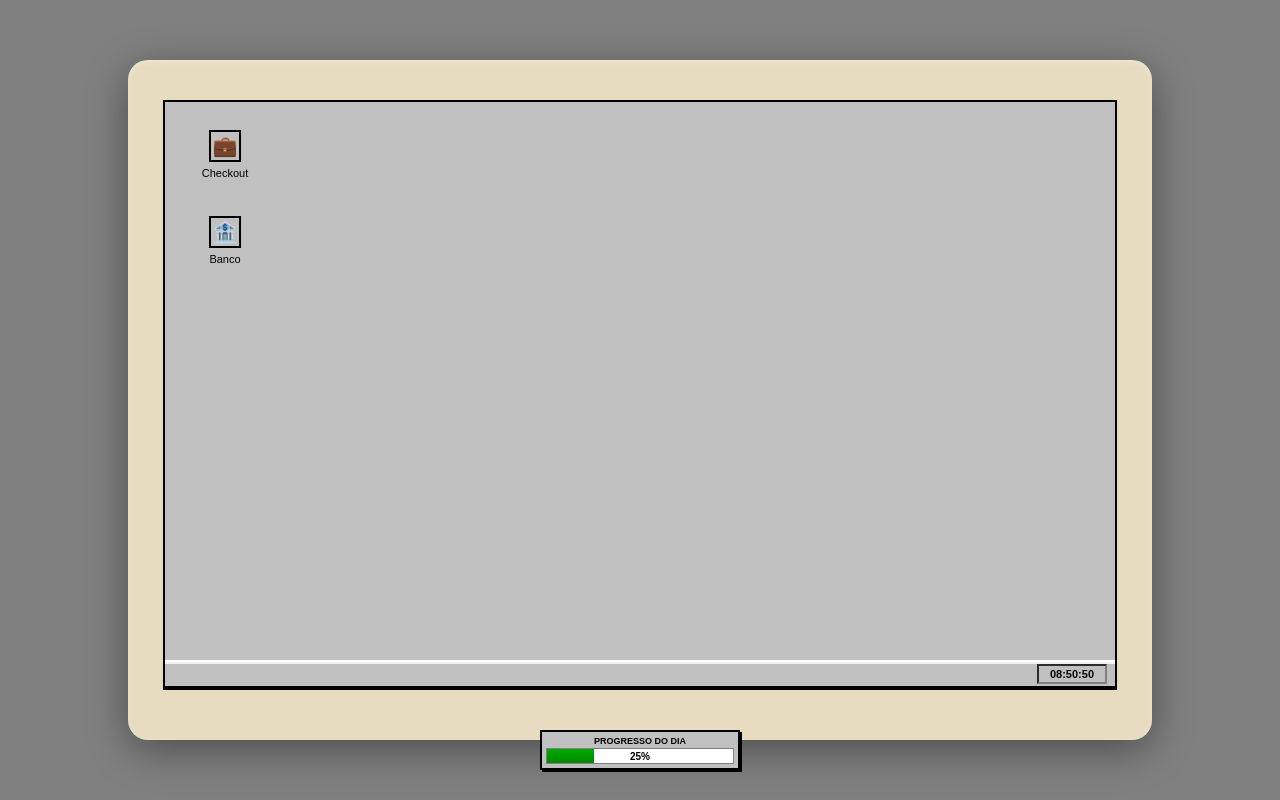
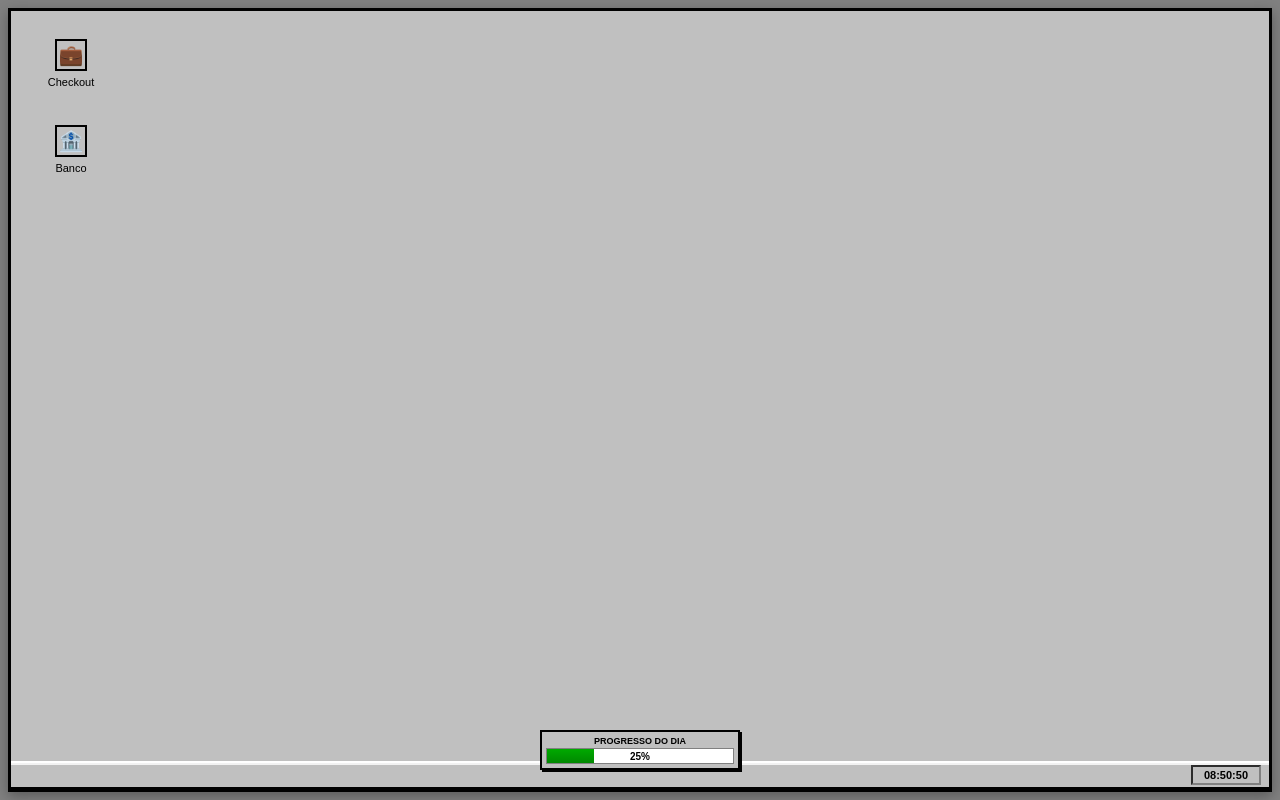
Before and after one commit to Felici4no/Checkout-Game, a website built with Vite: page index.html in a window 1280 px wide. Built offline with nearby package versions, Linux system fonts and the light colour scheme.

```diff
--- a/src/style.css
+++ b/src/style.css
@@ -10,39 +10,25 @@
 body {
   font-family: 'MS Sans Serif', Arial, sans-serif;
   background: #808080;
-  /* Darker gray for corporate feel */
   overflow: hidden;
   width: 100vw;
   height: 100vh;
-  display: flex;
-  align-items: center;
-  justify-content: center;
 }
 
 #app {
   width: 100%;
   height: 100%;
-  display: flex;
-  align-items: center;
-  justify-content: center;
 }
 
 /* ===================================
-   MONITOR FRAME (CRT)
+   MONITOR FRAME (Minimal Border)
    =================================== */
 .monitor-frame {
-  background: #E8DCC0;
-  /* Beige/cream CRT color */
-  border-radius: 20px;
-  padding: 40px 35px 50px 35px;
-  box-shadow:
-    0 10px 40px rgba(0, 0, 0, 0.4),
-    inset 0 2px 4px rgba(255, 255, 255, 0.3);
+  background: #808080;
+  padding: 8px;
   position: relative;
-  max-width: 1024px;
-  max-height: 768px;
-  width: 90vw;
-  height: 85vh;
+  width: 100vw;
+  height: 100vh;
 }
 
 .monitor-screen {
@@ -50,8 +36,10 @@ body {
   /* Classic gray desktop */
   width: 100%;
   height: 100%;
-  border: 2px solid #000;
-  box-shadow: inset 0 0 10px rgba(0, 0, 0, 0.2);
+  border: 3px solid #000;
+  box-shadow:
+    inset 0 0 0 2px #DFDFDF,
+    0 4px 12px rgba(0, 0, 0, 0.3);
   position: relative;
   overflow: hidden;
 }
```
